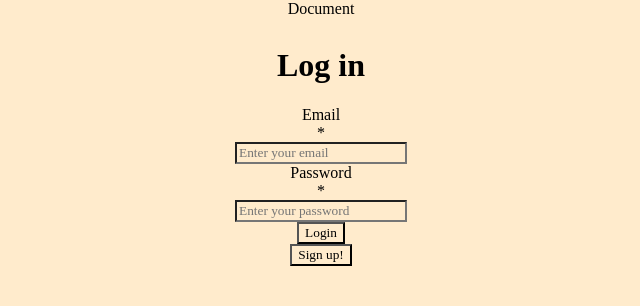
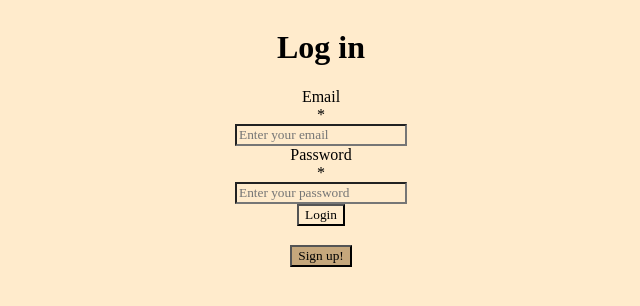
Before and after one commit to fac20/FHIN_week6-actual, a website: page public/login.html in a window 1280 px wide. Shown: the whole page, without its empty margins (319-959 px from the left). Drawn offline with Linux system fonts and the light colour scheme.

Commit message:
style signup button
removed tittle

```diff
--- a/public/login.html
+++ b/public/login.html
@@ -4,7 +4,7 @@
     <meta charset="UTF-8">
     <meta name="viewport" content="width=device-width, initial-scale=1.0">
     <link rel="stylesheet" href="/public/styles.css">
-    <title>Document</title>
+    <!-- <title>Document</title>     -->
 </head>
 <body>
     <form id="userLogin" action="" method="POST">
--- a/public/styles.css
+++ b/public/styles.css
@@ -5,6 +5,7 @@
     align-self: center;
     background-color: hsl(36, 100%, 90%);
     font-family: 'Crimson Text', serif;
+
 }
 .website-logo {
     width: 25rem;
@@ -54,6 +55,11 @@ nav {
     font-size: 2rem;
 }
 
+#signUpButton {
+    margin-top: 1.2rem;
+    background-color: hsl(35, 39%, 63%);
+}
+
 
 @media only screen and (max-width: 400px) {
     .website-logo {
```
